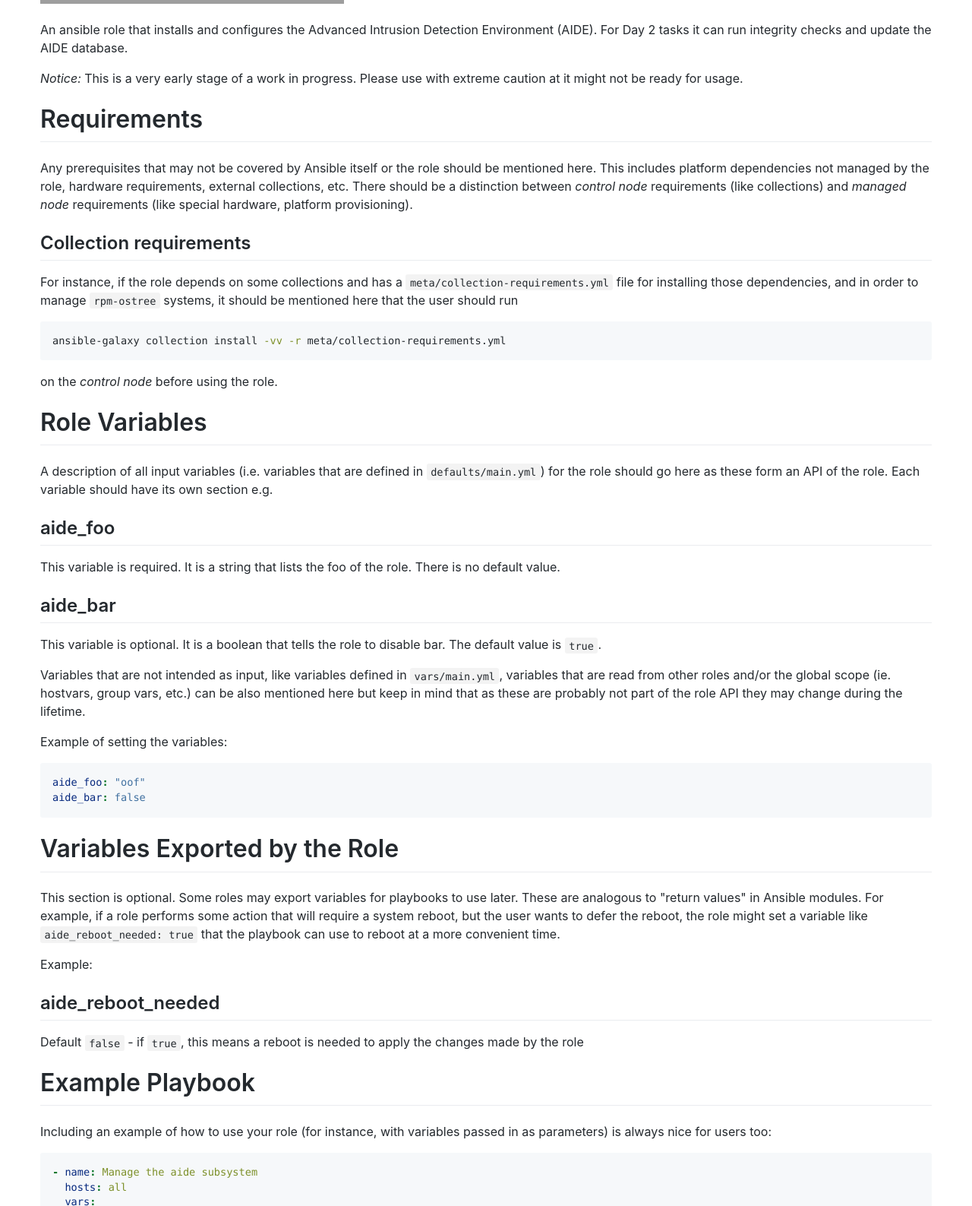
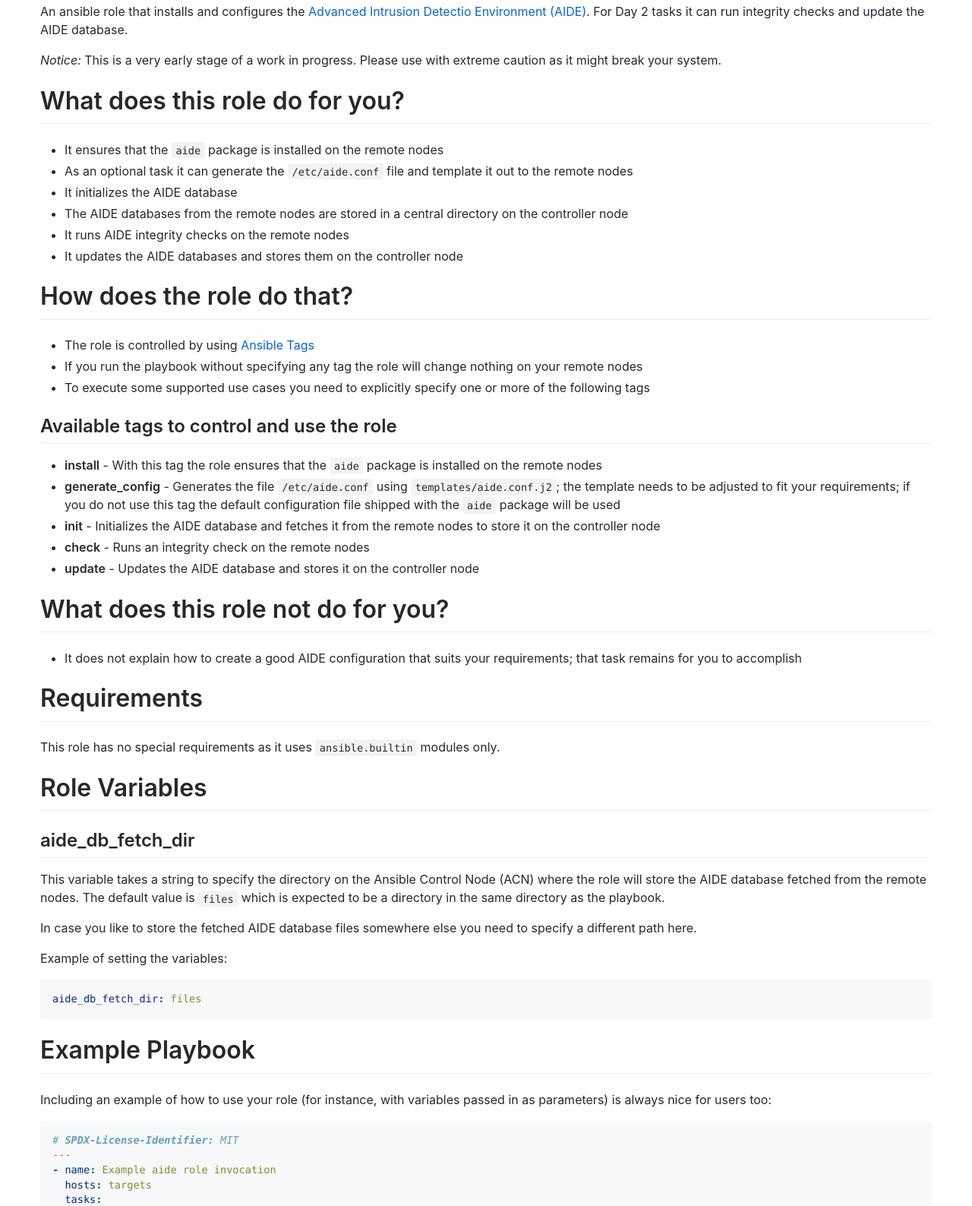
Before and after one commit to Tronde/aide, a plain HTML site: page latest/README.html in a window 1280 px wide. Shown: the part 888-2475 px from the top of the page at 76% size. Drawn offline with Linux system fonts and the light colour scheme; grey boxes are pictures that could not be loaded.

Commit message:
Update README.html for latest

```diff
--- a/latest/README.html
+++ b/latest/README.html
@@ -135,26 +135,27 @@ code span.wa { color: #60a0b0; font-weight: bold; font-style: italic; } /* Warni
 <nav id="TOC">
 <h1 class="toc-title">Contents</h1>
 <ul>
-<li><a href="#requirements" id="toc-requirements">Requirements</a>
+<li><a href="#what-does-this-role-do-for-you"
+id="toc-what-does-this-role-do-for-you">What does this role do for
+you?</a></li>
+<li><a href="#how-does-the-role-do-that"
+id="toc-how-does-the-role-do-that">How does the role do that?</a>
 <ul>
-<li><a href="#collection-requirements"
-id="toc-collection-requirements">Collection requirements</a></li>
+<li><a href="#available-tags-to-control-and-use-the-role"
+id="toc-available-tags-to-control-and-use-the-role">Available tags to
+control and use the role</a></li>
 </ul></li>
+<li><a href="#what-does-this-role-not-do-for-you"
+id="toc-what-does-this-role-not-do-for-you">What does this role not do
+for you?</a></li>
+<li><a href="#requirements" id="toc-requirements">Requirements</a></li>
 <li><a href="#role-variables" id="toc-role-variables">Role Variables</a>
 <ul>
-<li><a href="#aide_foo" id="toc-aide_foo">aide_foo</a></li>
-<li><a href="#aide_bar" id="toc-aide_bar">aide_bar</a></li>
-</ul></li>
-<li><a href="#variables-exported-by-the-role"
-id="toc-variables-exported-by-the-role">Variables Exported by the
-Role</a>
-<ul>
-<li><a href="#aide_reboot_needed"
-id="toc-aide_reboot_needed">aide_reboot_needed</a></li>
+<li><a href="#aide_db_fetch_dir"
+id="toc-aide_db_fetch_dir">aide_db_fetch_dir</a></li>
 </ul></li>
 <li><a href="#example-playbook" id="toc-example-playbook">Example
 Playbook</a></li>
-<li><a href="#rpm-ostree" id="toc-rpm-ostree">rpm-ostree</a></li>
 <li><a href="#license" id="toc-license">License</a></li>
 <li><a href="#author-information" id="toc-author-information">Author
 Information</a></li>
@@ -164,74 +165,95 @@ Information</a></li>
 <p><img
 src="https://github.com/linux-system-roles/aide/workflows/tox/badge.svg"
 alt="aide" /></p>
-<p>An ansible role that installs and configures the Advanced Intrusion
-Detection Environment (AIDE). For Day 2 tasks it can run integrity
-checks and update the AIDE database.</p>
+<p>An ansible role that installs and configures the <a
+href="https://aide.github.io">Advanced Intrusion Detectio Environment
+(AIDE)</a>. For Day 2 tasks it can run integrity checks and update the
+AIDE database.</p>
 <p><em>Notice:</em> This is a very early stage of a work in progress.
-Please use with extreme caution at it might not be ready for usage.</p>
+Please use with extreme caution as it might break your system.</p>
+<h1 id="what-does-this-role-do-for-you">What does this role do for
+you?</h1>
+<ul>
+<li>It ensures that the <code>aide</code> package is installed on the
+remote nodes</li>
+<li>As an optional task it can generate the <code>/etc/aide.conf</code>
+file and template it out to the remote nodes</li>
+<li>It initializes the AIDE database</li>
+<li>The AIDE databases from the remote nodes are stored in a central
+directory on the controller node</li>
+<li>It runs AIDE integrity checks on the remote nodes</li>
+<li>It updates the AIDE databases and stores them on the controller
+node</li>
+</ul>
+<h1 id="how-does-the-role-do-that">How does the role do that?</h1>
+<ul>
+<li>The role is controlled by using <a
+href="https://docs.ansible.com/ansible/latest/playbook_guide/playbooks_tags.html">Ansible
+Tags</a></li>
+<li>If you run the playbook without specifying any tag the role will
+change nothing on your remote nodes</li>
+<li>To execute some supported use cases you need to explicitly specify
+one or more of the following tags</li>
+</ul>
+<h2 id="available-tags-to-control-and-use-the-role">Available tags to
+control and use the role</h2>
+<ul>
+<li><strong>install</strong> - With this tag the role ensures that the
+<code>aide</code> package is installed on the remote nodes</li>
+<li><strong>generate_config</strong> - Generates the file
+<code>/etc/aide.conf</code> using <code>templates/aide.conf.j2</code>;
+the template needs to be adjusted to fit your requirements; if you do
+not use this tag the default configuration file shipped with the
+<code>aide</code> package will be used</li>
+<li><strong>init</strong> - Initializes the AIDE database and fetches it
+from the remote nodes to store it on the controller node</li>
+<li><strong>check</strong> - Runs an integrity check on the remote
+nodes</li>
+<li><strong>update</strong> - Updates the AIDE database and stores it on
+the controller node</li>
+</ul>
+<h1 id="what-does-this-role-not-do-for-you">What does this role not do
+for you?</h1>
+<ul>
+<li>It does not explain how to create a good AIDE configuration that
+suits your requirements; that task remains for you to accomplish</li>
+</ul>
 <h1 id="requirements">Requirements</h1>
-<p>Any prerequisites that may not be covered by Ansible itself or the
-role should be mentioned here. This includes platform dependencies not
-managed by the role, hardware requirements, external collections, etc.
-There should be a distinction between <em>control node</em> requirements
-(like collections) and <em>managed node</em> requirements (like special
-hardware, platform provisioning).</p>
-<h2 id="collection-requirements">Collection requirements</h2>
-<p>For instance, if the role depends on some collections and has a
-<code>meta/collection-requirements.yml</code> file for installing those
-dependencies, and in order to manage <code>rpm-ostree</code> systems, it
-should be mentioned here that the user should run</p>
+<p>This role has no special requirements as it uses
+<code>ansible.builtin</code> modules only.</p>
+<h1 id="role-variables">Role Variables</h1>
+<h2 id="aide_db_fetch_dir">aide_db_fetch_dir</h2>
+<p>This variable takes a string to specify the directory on the Ansible
+Control Node (ACN) where the role will store the AIDE database fetched
+from the remote nodes. The default value is <code>files</code> which is
+expected to be a directory in the same directory as the playbook.</p>
+<p>In case you like to store the fetched AIDE database files somewhere
+else you need to specify a different path here.</p>
+<p>Example of setting the variables:</p>
 <div class="sourceCode" id="cb1"><pre
-class="sourceCode bash"><code class="sourceCode bash"><span id="cb1-1"><a href="#cb1-1" aria-hidden="true" tabindex="-1"></a><span class="ex">ansible-galaxy</span> collection install <span class="at">-vv</span> <span class="at">-r</span> meta/collection-requirements.yml</span></code></pre></div>
-<p>on the <em>control node</em> before using the role.</p>
-<h1 id="role-variables">Role Variables</h1>
-<p>A description of all input variables (i.e. variables that are defined
-in <code>defaults/main.yml</code>) for the role should go here as these
-form an API of the role. Each variable should have its own section
-e.g.</p>
-<h2 id="aide_foo">aide_foo</h2>
-<p>This variable is required. It is a string that lists the foo of the
-role. There is no default value.</p>
-<h2 id="aide_bar">aide_bar</h2>
-<p>This variable is optional. It is a boolean that tells the role to
-disable bar. The default value is <code>true</code>.</p>
-<p>Variables that are not intended as input, like variables defined in
-<code>vars/main.yml</code>, variables that are read from other roles
-and/or the global scope (ie. hostvars, group vars, etc.) can be also
-mentioned here but keep in mind that as these are probably not part of
-the role API they may change during the lifetime.</p>
-<p>Example of setting the variables:</p>
-<div class="sourceCode" id="cb2"><pre
-class="sourceCode yaml"><code class="sourceCode yaml"><span id="cb2-1"><a href="#cb2-1" aria-hidden="true" tabindex="-1"></a><span class="fu">aide_foo</span><span class="kw">:</span><span class="at"> </span><span class="st">&quot;oof&quot;</span></span>
-<span id="cb2-2"><a href="#cb2-2" aria-hidden="true" tabindex="-1"></a><span class="fu">aide_bar</span><span class="kw">:</span><span class="at"> </span><span class="ch">false</span></span></code></pre></div>
-<h1 id="variables-exported-by-the-role">Variables Exported by the
-Role</h1>
-<p>This section is optional. Some roles may export variables for
-playbooks to use later. These are analogous to "return values" in
-Ansible modules. For example, if a role performs some action that will
-require a system reboot, but the user wants to defer the reboot, the
-role might set a variable like <code>aide_reboot_needed: true</code>
-that the playbook can use to reboot at a more convenient time.</p>
-<p>Example:</p>
-<h2 id="aide_reboot_needed">aide_reboot_needed</h2>
-<p>Default <code>false</code> - if <code>true</code>, this means a
-reboot is needed to apply the changes made by the role</p>
+class="sourceCode yaml"><code class="sourceCode yaml"><span id="cb1-1"><a href="#cb1-1" aria-hidden="true" tabindex="-1"></a><span class="fu">aide_db_fetch_dir</span><span class="kw">:</span><span class="at"> files</span></span></code></pre></div>
 <h1 id="example-playbook">Example Playbook</h1>
 <p>Including an example of how to use your role (for instance, with
 variables passed in as parameters) is always nice for users too:</p>
-<div class="sourceCode" id="cb3"><pre
-class="sourceCode yaml"><code class="sourceCode yaml"><span id="cb3-1"><a href="#cb3-1" aria-hidden="true" tabindex="-1"></a><span class="kw">-</span><span class="at"> </span><span class="fu">name</span><span class="kw">:</span><span class="at"> Manage the aide subsystem</span></span>
-<span id="cb3-2"><a href="#cb3-2" aria-hidden="true" tabindex="-1"></a><span class="at">  </span><span class="fu">hosts</span><span class="kw">:</span><span class="at"> all</span></span>
-<span id="cb3-3"><a href="#cb3-3" aria-hidden="true" tabindex="-1"></a><span class="at">  </span><span class="fu">vars</span><span class="kw">:</span></span>
-<span id="cb3-4"><a href="#cb3-4" aria-hidden="true" tabindex="-1"></a><span class="at">    </span><span class="fu">aide_foo</span><span class="kw">:</span><span class="at"> </span><span class="st">&quot;foo foo!&quot;</span></span>
-<span id="cb3-5"><a href="#cb3-5" aria-hidden="true" tabindex="-1"></a><span class="at">    </span><span class="fu">aide_bar</span><span class="kw">:</span><span class="at"> </span><span class="ch">false</span></span>
-<span id="cb3-6"><a href="#cb3-6" aria-hidden="true" tabindex="-1"></a><span class="at">  </span><span class="fu">roles</span><span class="kw">:</span></span>
-<span id="cb3-7"><a href="#cb3-7" aria-hidden="true" tabindex="-1"></a><span class="at">    </span><span class="kw">-</span><span class="at"> linux-system-roles.aide</span></span></code></pre></div>
-<p>More examples can be provided in the <a
-href="examples"><code>examples/</code></a> directory. These can be
-useful, especially for documentation.</p>
-<h1 id="rpm-ostree">rpm-ostree</h1>
-<p>See README-ostree.md</p>
+<div class="sourceCode" id="cb2"><pre
+class="sourceCode yaml"><code class="sourceCode yaml"><span id="cb2-1"><a href="#cb2-1" aria-hidden="true" tabindex="-1"></a><span class="co"># </span><span class="an">SPDX-License-Identifier:</span><span class="co"> MIT</span></span>
+<span id="cb2-2"><a href="#cb2-2" aria-hidden="true" tabindex="-1"></a><span class="pp">---</span></span>
+<span id="cb2-3"><a href="#cb2-3" aria-hidden="true" tabindex="-1"></a><span class="kw">-</span><span class="at"> </span><span class="fu">name</span><span class="kw">:</span><span class="at"> Example aide role invocation</span></span>
+<span id="cb2-4"><a href="#cb2-4" aria-hidden="true" tabindex="-1"></a><span class="at">  </span><span class="fu">hosts</span><span class="kw">:</span><span class="at"> targets</span></span>
+<span id="cb2-5"><a href="#cb2-5" aria-hidden="true" tabindex="-1"></a><span class="at">  </span><span class="fu">tasks</span><span class="kw">:</span></span>
+<span id="cb2-6"><a href="#cb2-6" aria-hidden="true" tabindex="-1"></a><span class="at">    </span><span class="kw">-</span><span class="at"> </span><span class="fu">name</span><span class="kw">:</span><span class="at"> Include role aide</span></span>
+<span id="cb2-7"><a href="#cb2-7" aria-hidden="true" tabindex="-1"></a><span class="at">      </span><span class="fu">tags</span><span class="kw">:</span></span>
+<span id="cb2-8"><a href="#cb2-8" aria-hidden="true" tabindex="-1"></a><span class="at">        </span><span class="kw">-</span><span class="at"> install</span></span>
+<span id="cb2-9"><a href="#cb2-9" aria-hidden="true" tabindex="-1"></a><span class="at">        </span><span class="kw">-</span><span class="at"> generate_config</span></span>
+<span id="cb2-10"><a href="#cb2-10" aria-hidden="true" tabindex="-1"></a><span class="at">        </span><span class="kw">-</span><span class="at"> init</span></span>
+<span id="cb2-11"><a href="#cb2-11" aria-hidden="true" tabindex="-1"></a><span class="at">        </span><span class="kw">-</span><span class="at"> check</span></span>
+<span id="cb2-12"><a href="#cb2-12" aria-hidden="true" tabindex="-1"></a><span class="at">        </span><span class="kw">-</span><span class="at"> update</span></span>
+<span id="cb2-13"><a href="#cb2-13" aria-hidden="true" tabindex="-1"></a><span class="at">      </span><span class="fu">vars</span><span class="kw">:</span></span>
+<span id="cb2-14"><a href="#cb2-14" aria-hidden="true" tabindex="-1"></a><span class="at">        </span><span class="fu">aide_db_fetch_dir</span><span class="kw">:</span><span class="at"> files</span></span>
+<span id="cb2-15"><a href="#cb2-15" aria-hidden="true" tabindex="-1"></a><span class="at">      </span><span class="fu">ansible.builtin.include_role</span><span class="kw">:</span></span>
+<span id="cb2-16"><a href="#cb2-16" aria-hidden="true" tabindex="-1"></a><span class="at">        </span><span class="fu">name</span><span class="kw">:</span><span class="at"> aide</span></span></code></pre></div>
+<p>More examples can be found in the <a
+href="examples"><code>examples/</code></a> directory.</p>
 <h1 id="license">License</h1>
 <p>MIT.</p>
 <h1 id="author-information">Author Information</h1>
```
Also changed, not shown: docs/index.html (+97 -75 lines).
